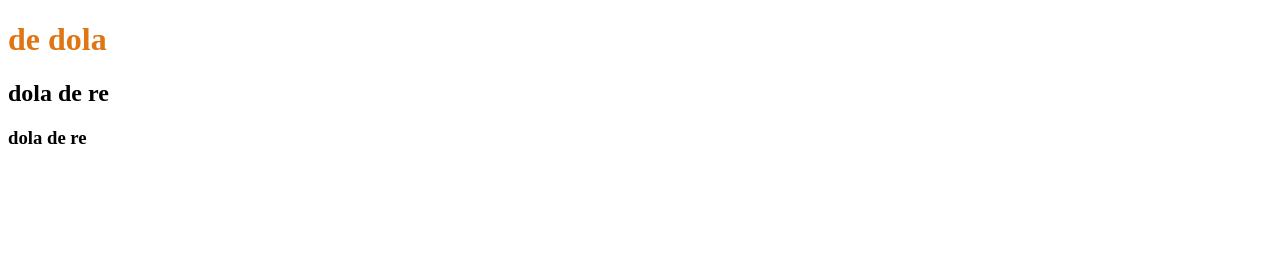
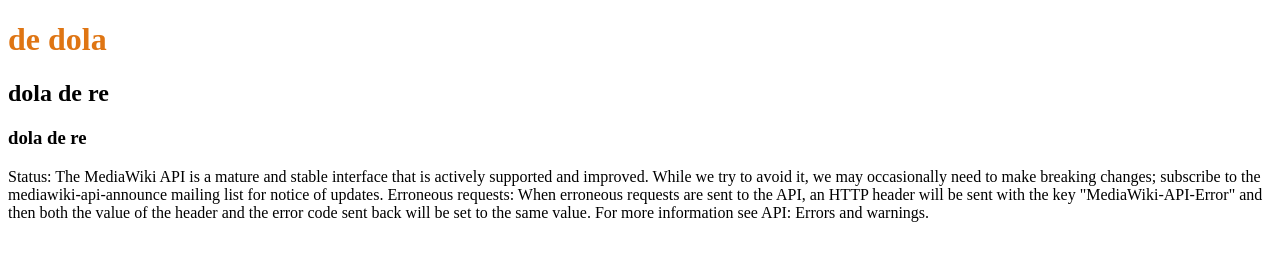
Before and after one commit to mhmasum1/P_Hero-first-Repo, a plain HTML site: page index.html in a window 1280 px wide. Drawn offline with Linux system fonts and the light colour scheme.

Commit message:
Added a paragraph

```diff
--- a/index.html
+++ b/index.html
@@ -10,5 +10,8 @@
     <h1>de dola </h1>
     <h2>dola de re </h2>
     <h3>dola de re </h3>
+    <p>Status: The MediaWiki API is a mature and stable interface that is actively supported and improved. While we try to avoid it, we may occasionally need to make breaking changes; subscribe to the mediawiki-api-announce mailing list for notice of updates.
+
+        Erroneous requests: When erroneous requests are sent to the API, an HTTP header will be sent with the key "MediaWiki-API-Error" and then both the value of the header and the error code sent back will be set to the same value. For more information see API: Errors and warnings.</p>
 </body>
 </html>
```
